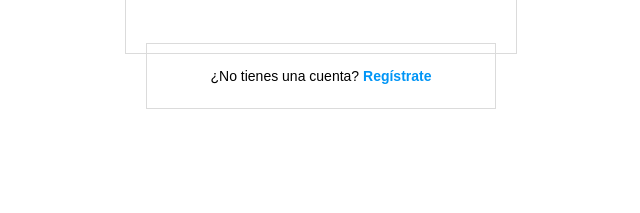
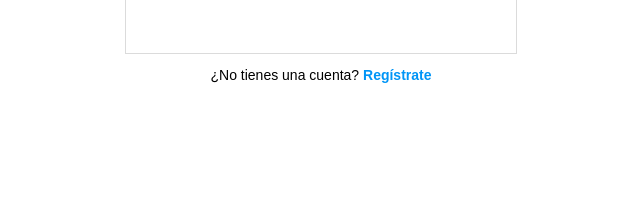
Before and after one commit to DanielSalinas1/index, a plain HTML site: page index.html in a window 1280 px wide. Shown: the part 385-598 px from the top of the page, 319-959 px from the left. Drawn offline with Linux system fonts and the light colour scheme.

Commit message:
Update style.css

```diff
--- a/style.css
+++ b/style.css
@@ -96,7 +96,6 @@ body {
   }
 
   .register {
-    border: 1px solid rgb(219, 219, 219);
     margin-top: 45px;
     padding: 10px 0;
     font-size: 14px;
```
